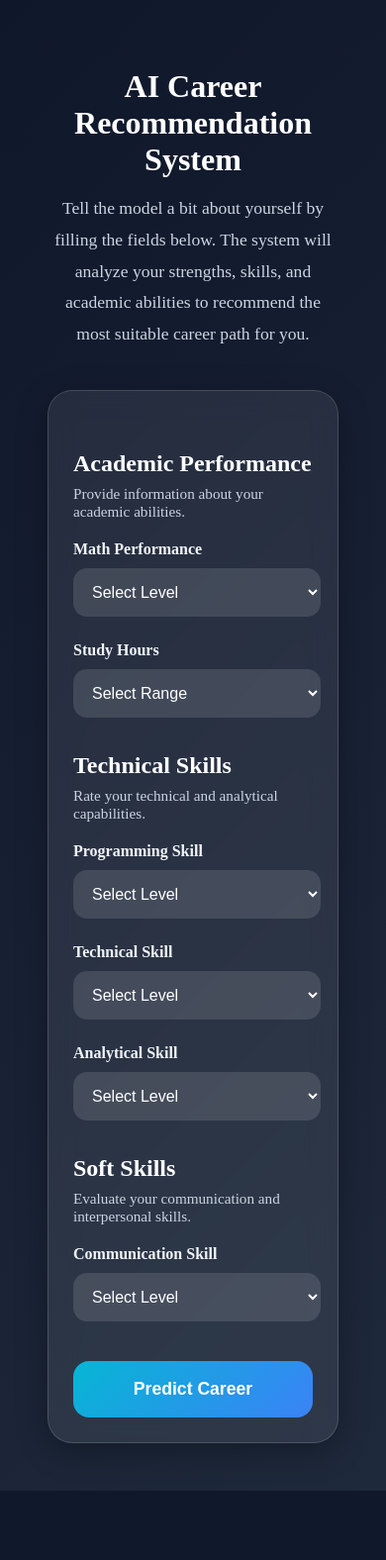
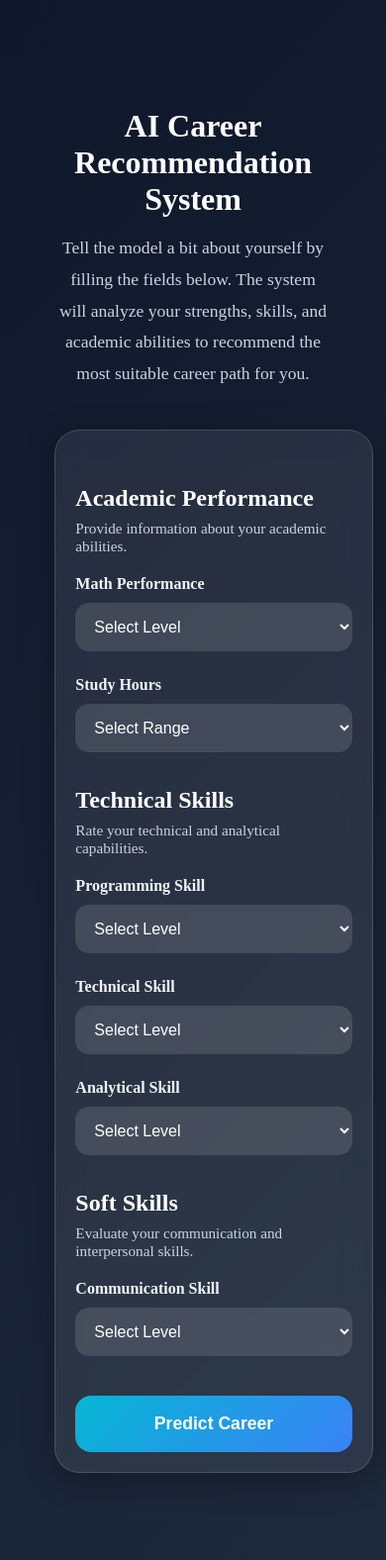
Before and after one commit to njieisatoume-cell/career-AI-model, a Flask app: page / in a window 390 px wide. Shown: the whole page at 99% size. Before the commit the page ends 1506 px from the top, so only its background shows below. Run offline with Flask 3, Linux system fonts and the light colour scheme; parts of the project's set-up code (start-up, migrations or seed data) failed here and were passed over.

Commit message:
improve mobile responsiveness

```diff
--- a/static/style.css
+++ b/static/style.css
@@ -147,3 +147,47 @@ option{
     }
 
 }
+
+/* MOBILE RESPONSIVE DESIGN */
+
+@media screen and (max-width: 768px) {
+
+    .container {
+        width: 95%;
+        padding: 20px;
+        margin: 20px auto;
+    }
+
+    .form-card {
+        width: 100%;
+        padding: 20px;
+    }
+
+    .input-group {
+        width: 100%;
+        display: flex;
+        flex-direction: column;
+    }
+
+    input,
+    select,
+    button {
+        width: 100%;
+        box-sizing: border-box;
+    }
+
+    h1 {
+        font-size: 28px;
+        text-align: center;
+    }
+
+    p {
+        font-size: 15px;
+        text-align: center;
+    }
+
+    .prediction-box {
+        width: 100%;
+        text-align: center;
+    }
+}
```
